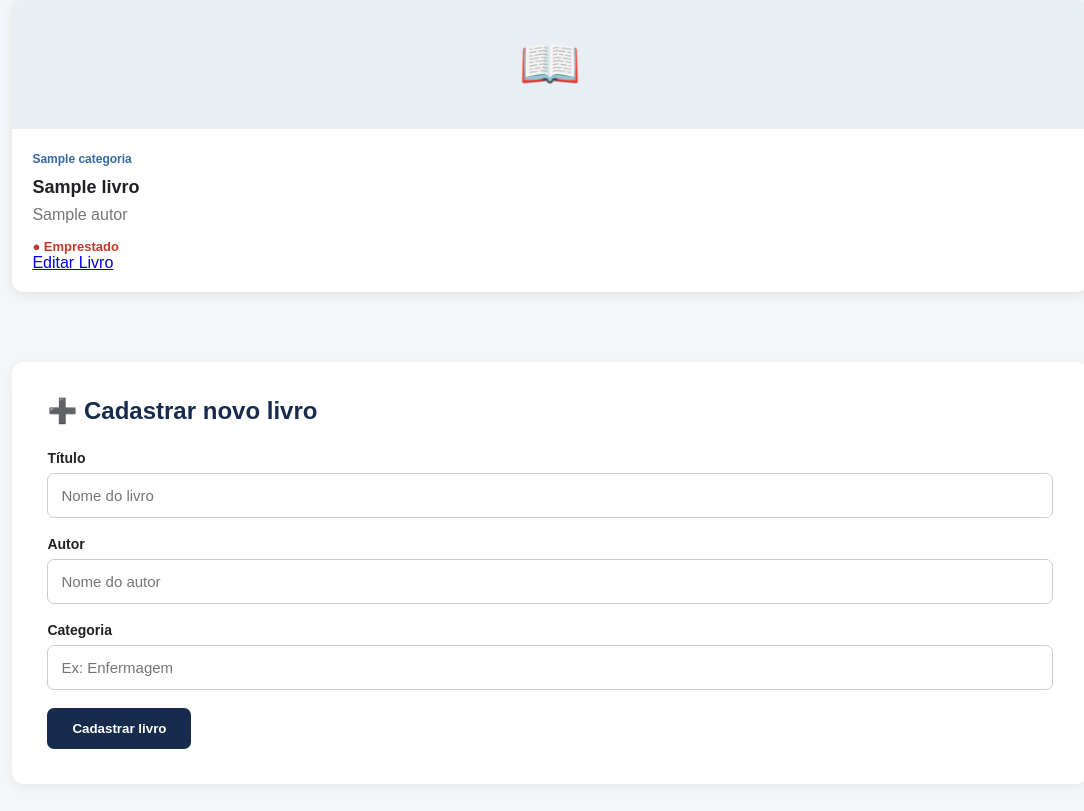
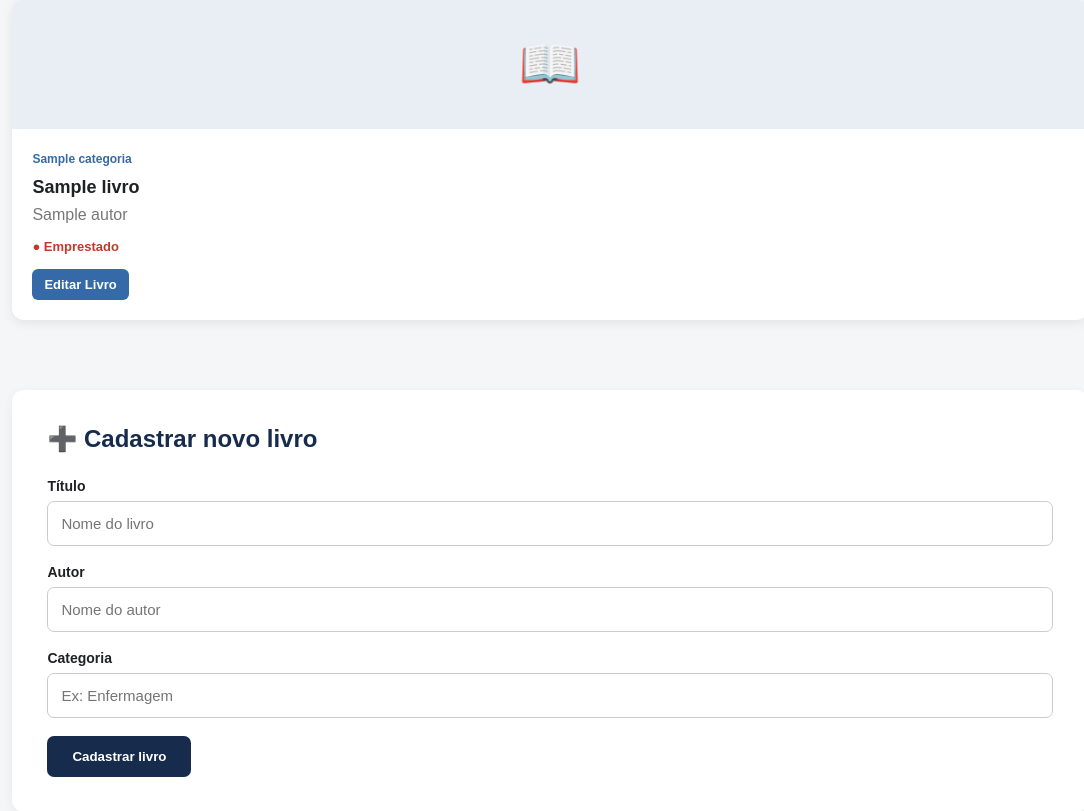
Before and after one commit to kauavinicius090807-lgtm/Projeto-ESB, a Flask app: template TG/template/index.html in a window 1280 px wide. Shown: the part 511-1322 px from the top of the page, without its empty margins (90-1174 px from the left). Run offline with Flask 3, Linux system fonts and the light colour scheme; the template is opened without the code that fills it: most values are stand-ins (such as "Sample title", 1, 10 or a date in 2020).

Commit message:
Update style.css

```diff
--- a/TG/static/style.css
+++ b/TG/static/style.css
@@ -267,6 +267,21 @@ button:hover {
 }
 
 
+.btn-editar {
+    display: inline-block;
+    margin-top: 15px;
+    padding: 8px 12px;
+    background: #3569a8;
+    color: white;
+    text-decoration: none;
+    border-radius: 6px;
+    font-size: 13px;
+    font-weight: bold;
+}
+.btn-editar:hover {
+    background: #172b4d;
+}
+
 /* FOOTER */
 
 footer {
```
